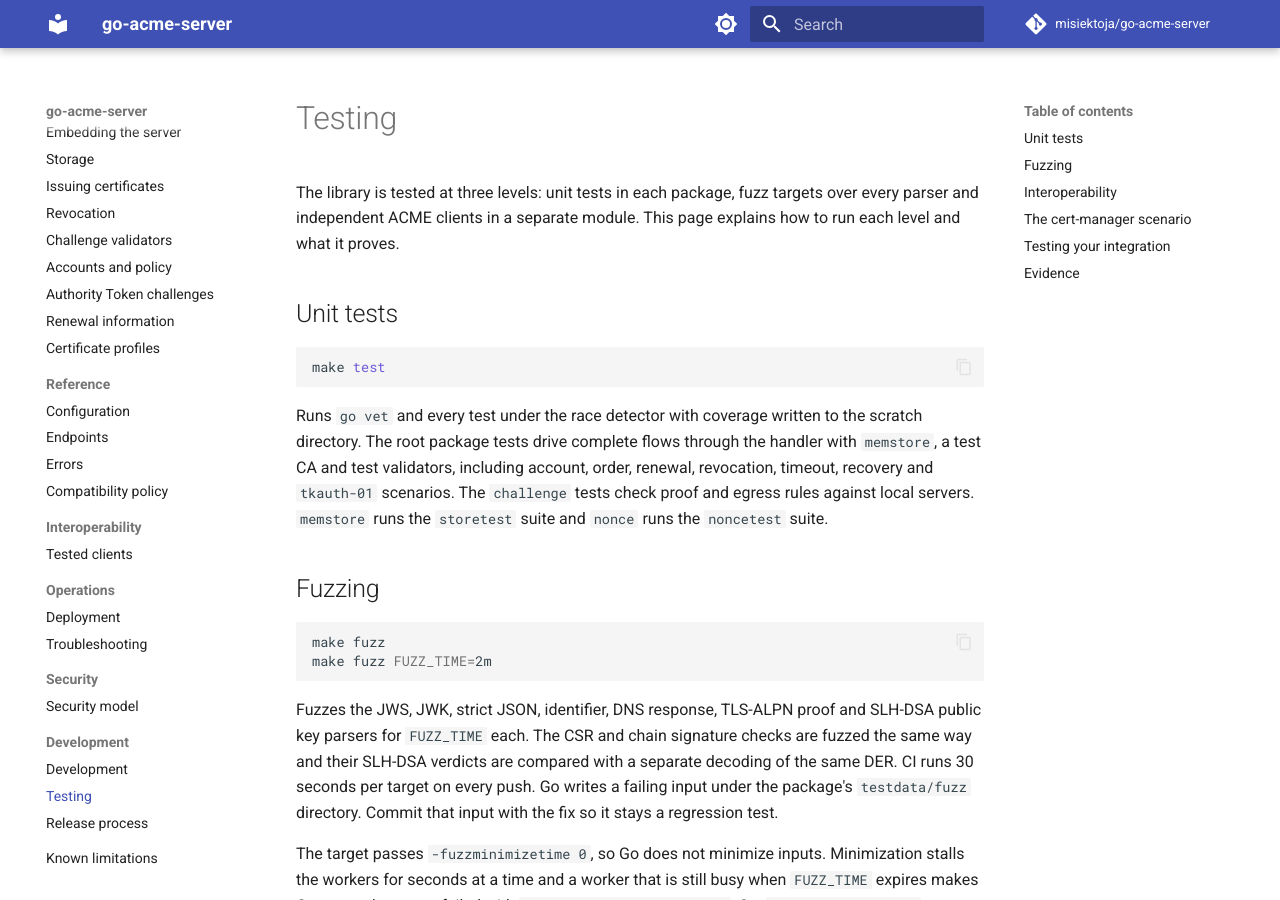
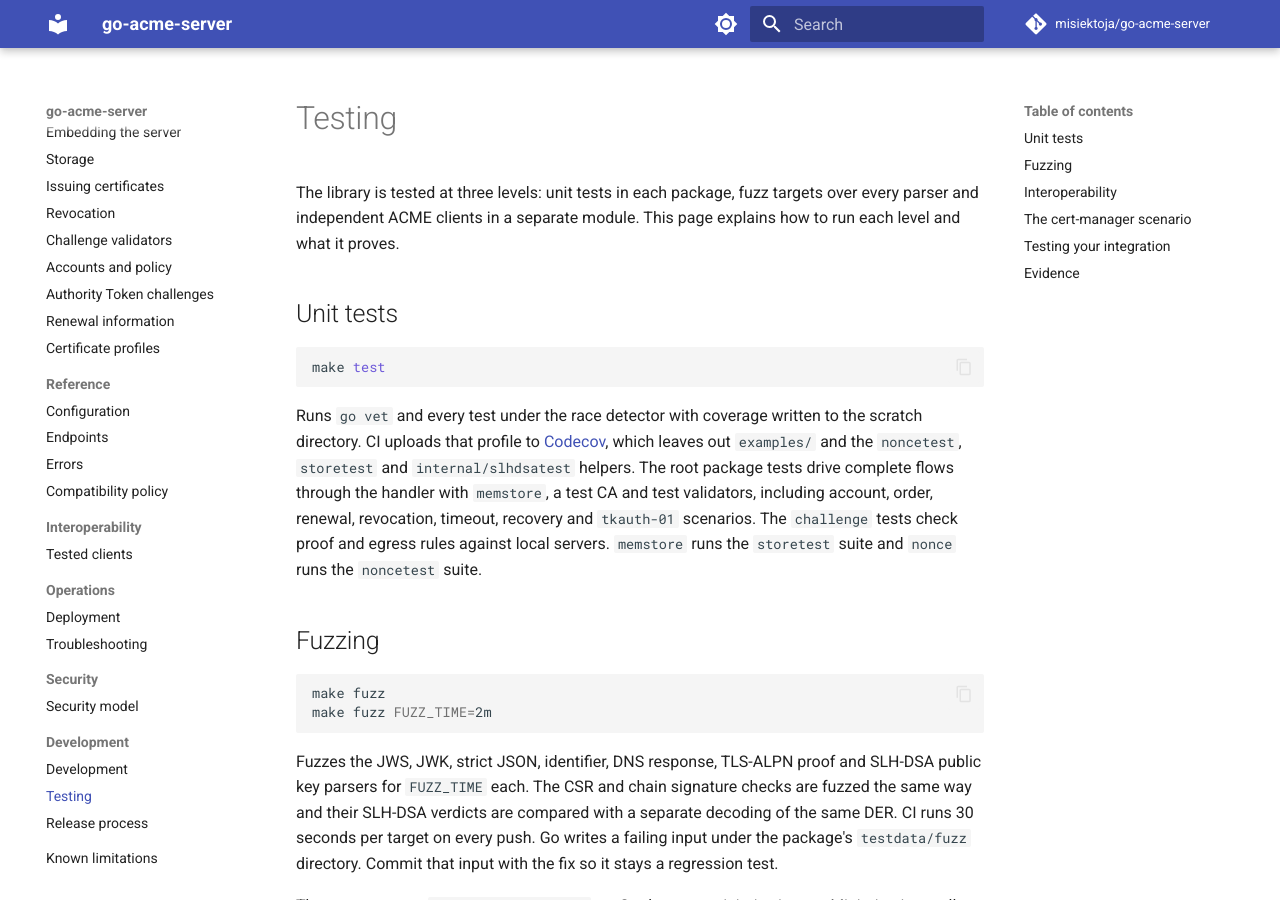
Before and after one commit to misiektoja/go-acme-server, an MkDocs documentation site: the page built from docs/development/testing.md, in a window 1280 px wide and 900 px high. Built offline with MkDocs 1.6.1 and Material for MkDocs 9.7.7, drawn with Linux system fonts in a browser that asks for light colours; comment, search, counter and statistics services are not loaded.

Commit message:
docs: add the Codecov coverage badge and describe the upload

````diff
--- a/docs/development/testing.md
+++ b/docs/development/testing.md
@@ -11,7 +11,9 @@ make test
 ```
 
 Runs `go vet` and every test under the race detector with coverage written to the scratch
-directory. The root package tests drive complete flows through the handler with `memstore`, a test
+directory. CI uploads that profile to [Codecov](https://app.codecov.io/gh/misiektoja/go-acme-server),
+which leaves out `examples/` and the `noncetest`, `storetest` and `internal/slhdsatest` helpers.
+The root package tests drive complete flows through the handler with `memstore`, a test
 CA and test validators, including account, order, renewal, revocation, timeout, recovery and
 `tkauth-01` scenarios. The `challenge` tests check proof and egress rules against local servers.
 `memstore` runs the `storetest` suite and `nonce` runs the `noncetest` suite.
````
Also changed, not shown: README.md (+1 -0 lines), docs/index.md (+1 -0 lines).
